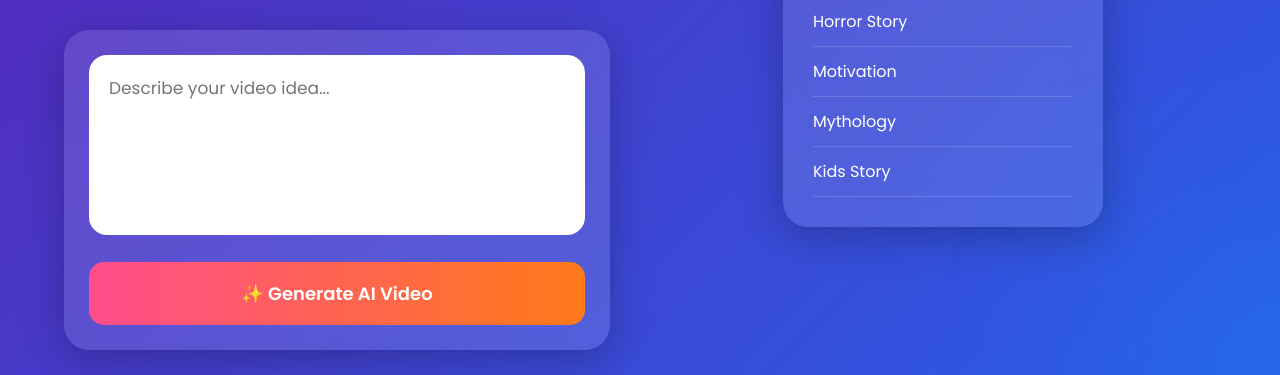
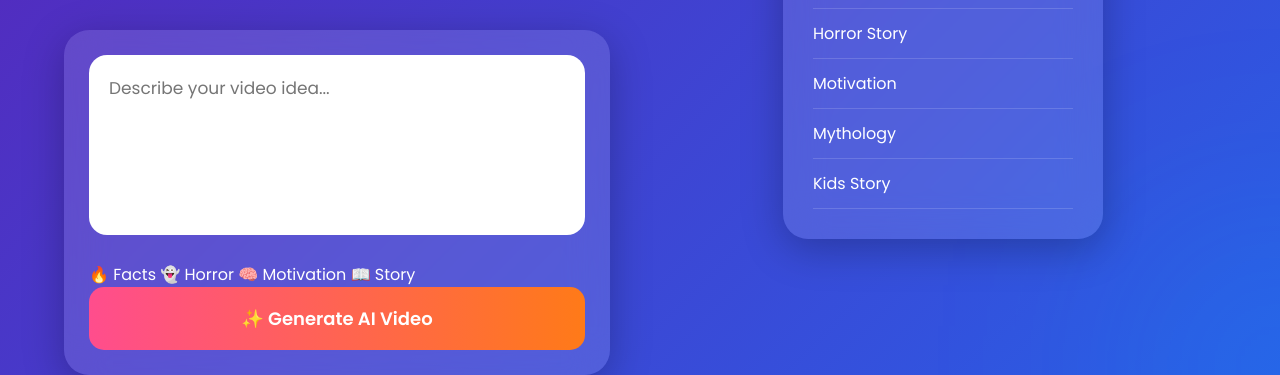
Before and after one commit to sy4773835-ui/AI-Video-Generator-, a website: page index.html in a window 1280 px wide. Shown: the part 430-805 px from the top of the page. Drawn offline with Linux system fonts and the light colour scheme.

Commit message:
Add quick tags section to prompt box

```diff
--- a/index.html
+++ b/index.html
@@ -58,7 +58,12 @@
 
 <textarea id="prompt"
 placeholder="Describe your video idea..."></textarea>
-
+<div class="quick-tags">
+    <span>🔥 Facts</span>
+    <span>👻 Horror</span>
+    <span>🧠 Motivation</span>
+    <span>📖 Story</span>
+</div>
 <button onclick="generateVideo()">
 
 ✨ Generate AI Video
```
